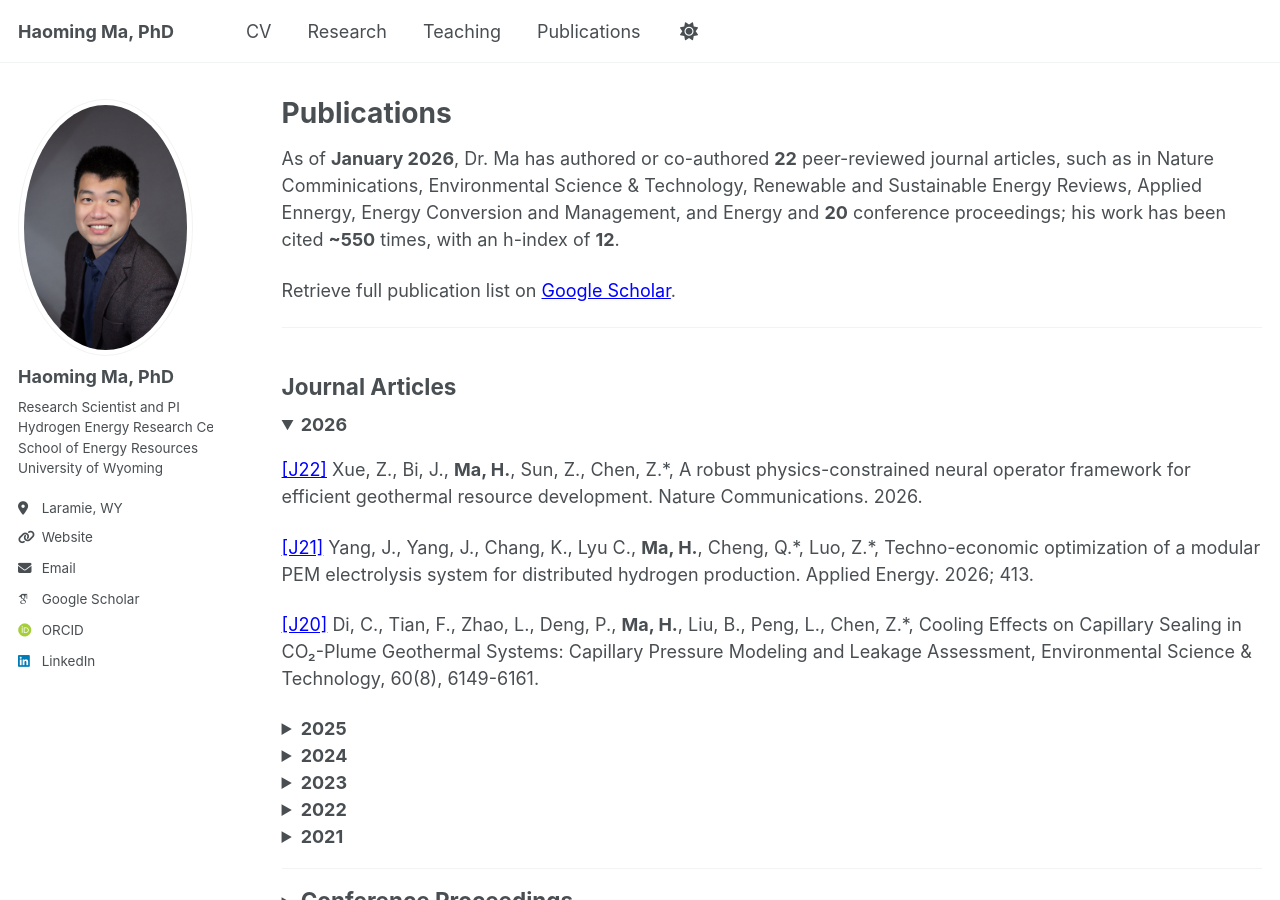
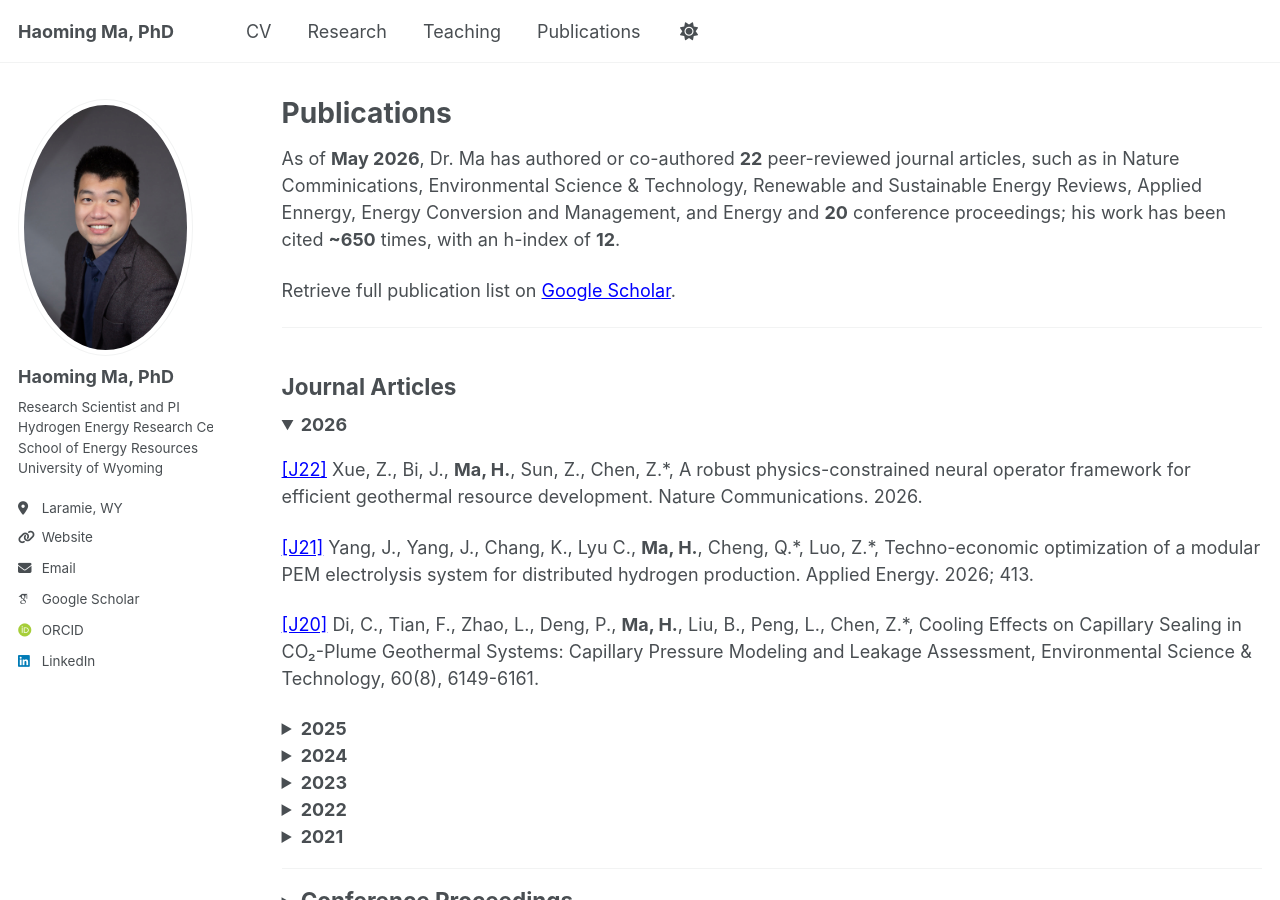
Before and after one commit to haoming-ma/haoming-ma.github.io, a Jekyll site: the page built from _pages/publications.md, in a window 1280 px wide and 900 px high. Built offline with Jekyll 4.4.1, drawn with Linux system fonts in a browser that asks for light colours; some web fonts are replaced.

Commit message:
Update publications.md

```diff
--- a/_pages/publications.md
+++ b/_pages/publications.md
@@ -5,7 +5,7 @@ permalink: /publications/
 author_profile: true
 ---
 
-As of **January 2026**, Dr. Ma has authored or co-authored **22** peer-reviewed journal articles, such as in Nature Comminications, Environmental Science & Technology, Renewable and Sustainable Energy Reviews, Applied Ennergy, Energy Conversion and Management, and Energy and **20** conference proceedings; his work has been cited **~550** times, with an h-index of **12**.
+As of **May 2026**, Dr. Ma has authored or co-authored **22** peer-reviewed journal articles, such as in Nature Comminications, Environmental Science & Technology, Renewable and Sustainable Energy Reviews, Applied Ennergy, Energy Conversion and Management, and Energy and **20** conference proceedings; his work has been cited **~650** times, with an h-index of **12**.
 
 Retrieve full publication list on [Google Scholar](https://scholar.google.ca/citations?user=AcM1KMkAAAAJ&hl=en).
 
```
